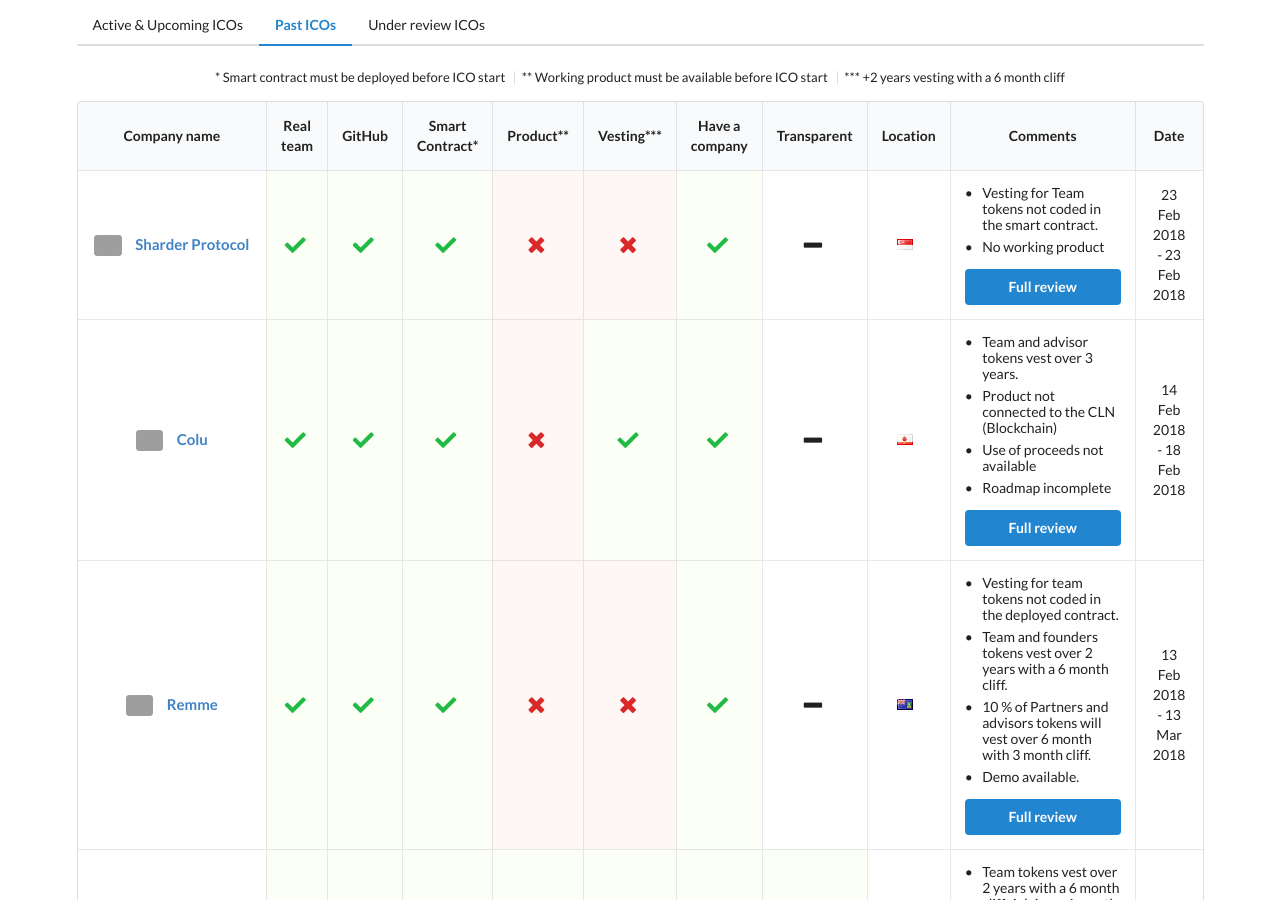
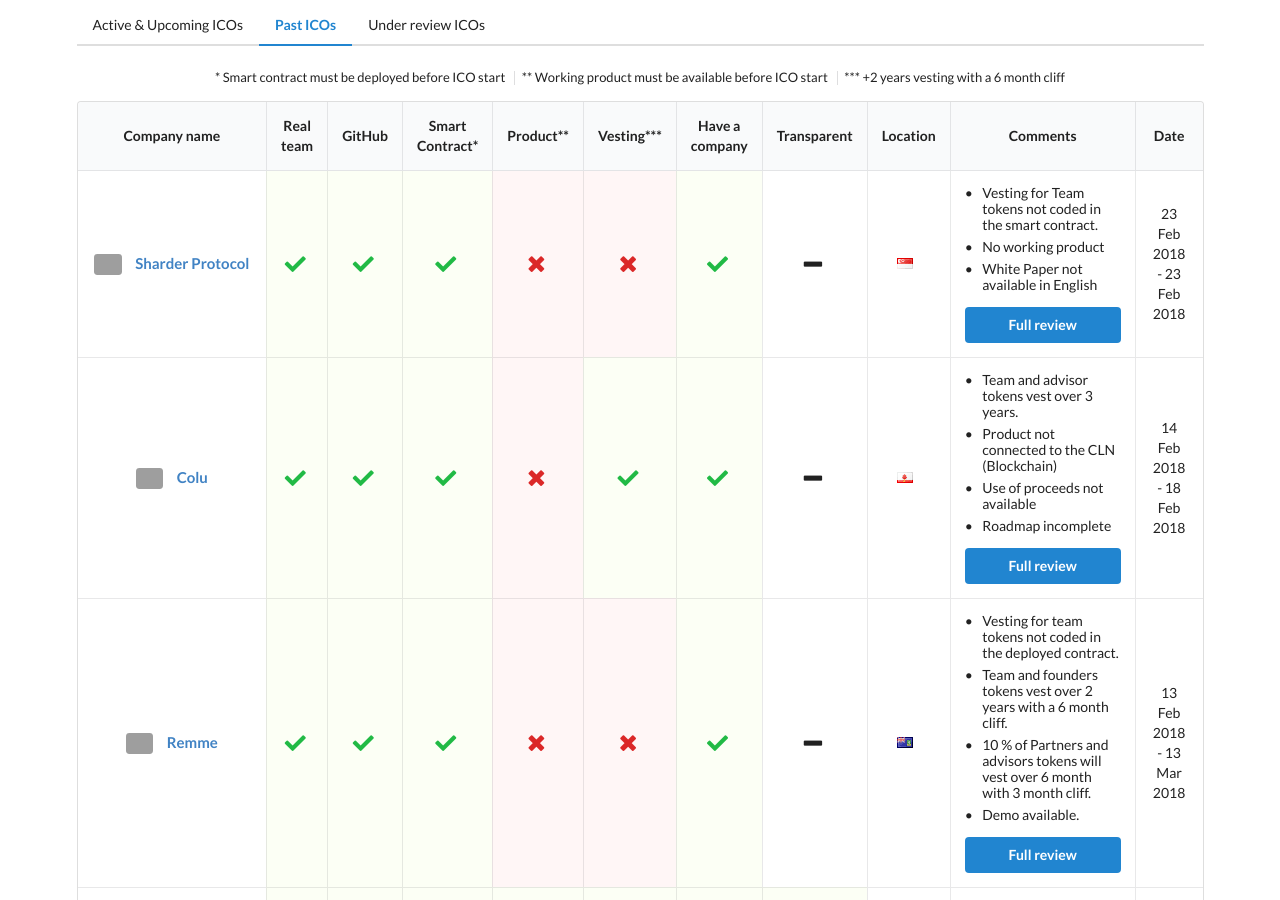
Before and after one commit to ico-check/ico-check, a Jekyll site: the page built from past.md, in a window 1280 px wide and 900 px high, scrolled down 391 px. Built offline with Jekyll 4.4.1, drawn with Linux system fonts in a browser that asks for light colours; nearby versions of some CDN libraries; grey boxes are pictures that could not be loaded.

Commit message:
50-sharder-ico-check
Added comment:
- White Paper not available in English

```diff
--- a/_data/past-icos.yml
+++ b/_data/past-icos.yml
@@ -11,6 +11,7 @@
   comments:
     - content: Vesting for Team tokens not coded in the smart contract.
     - content: No working product
+    - content: White Paper not available in English
   ico_start_date: 2018-02-23T00:00:00Z
   ico_end_date: 2018-02-23T00:00:00Z
   safe: false
```
